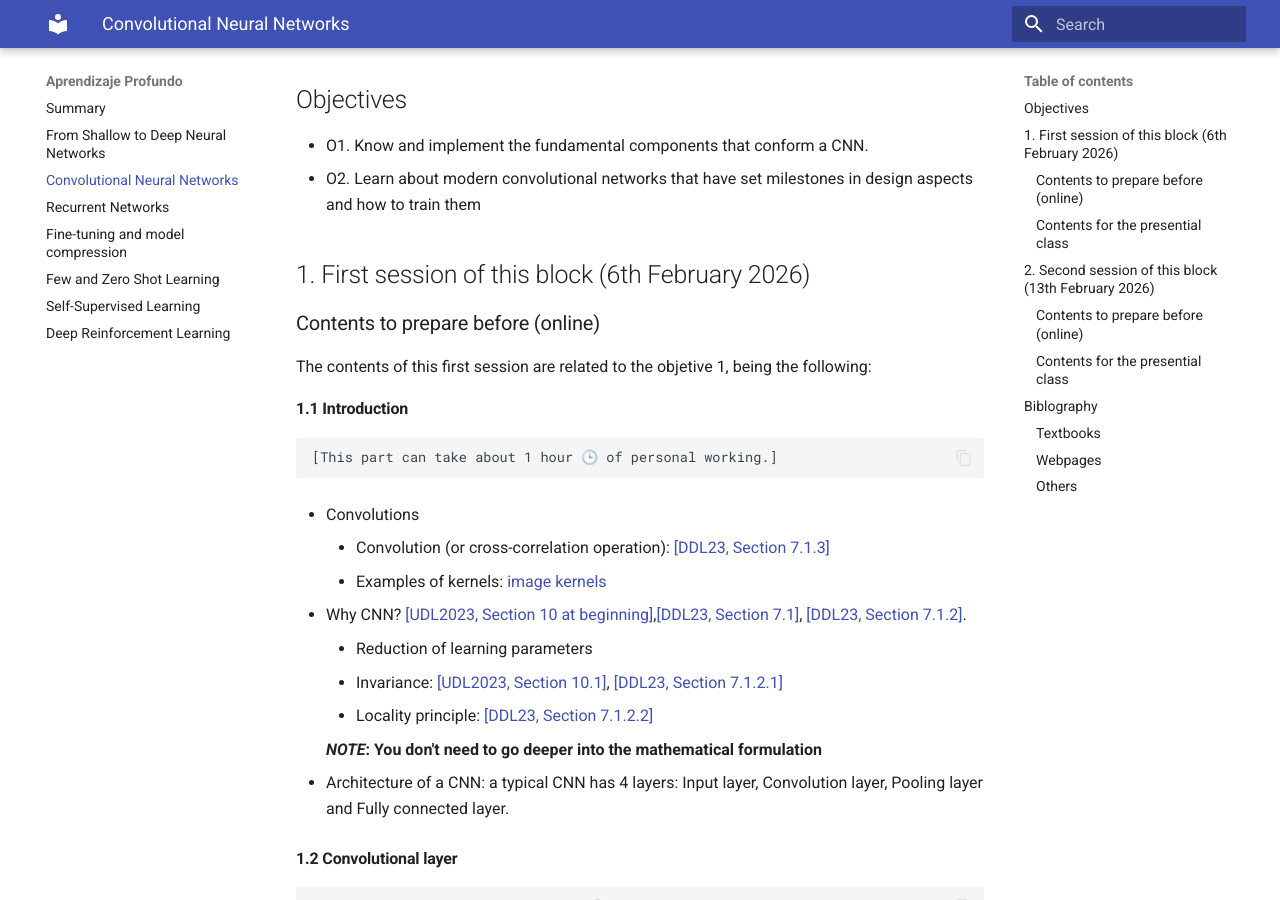
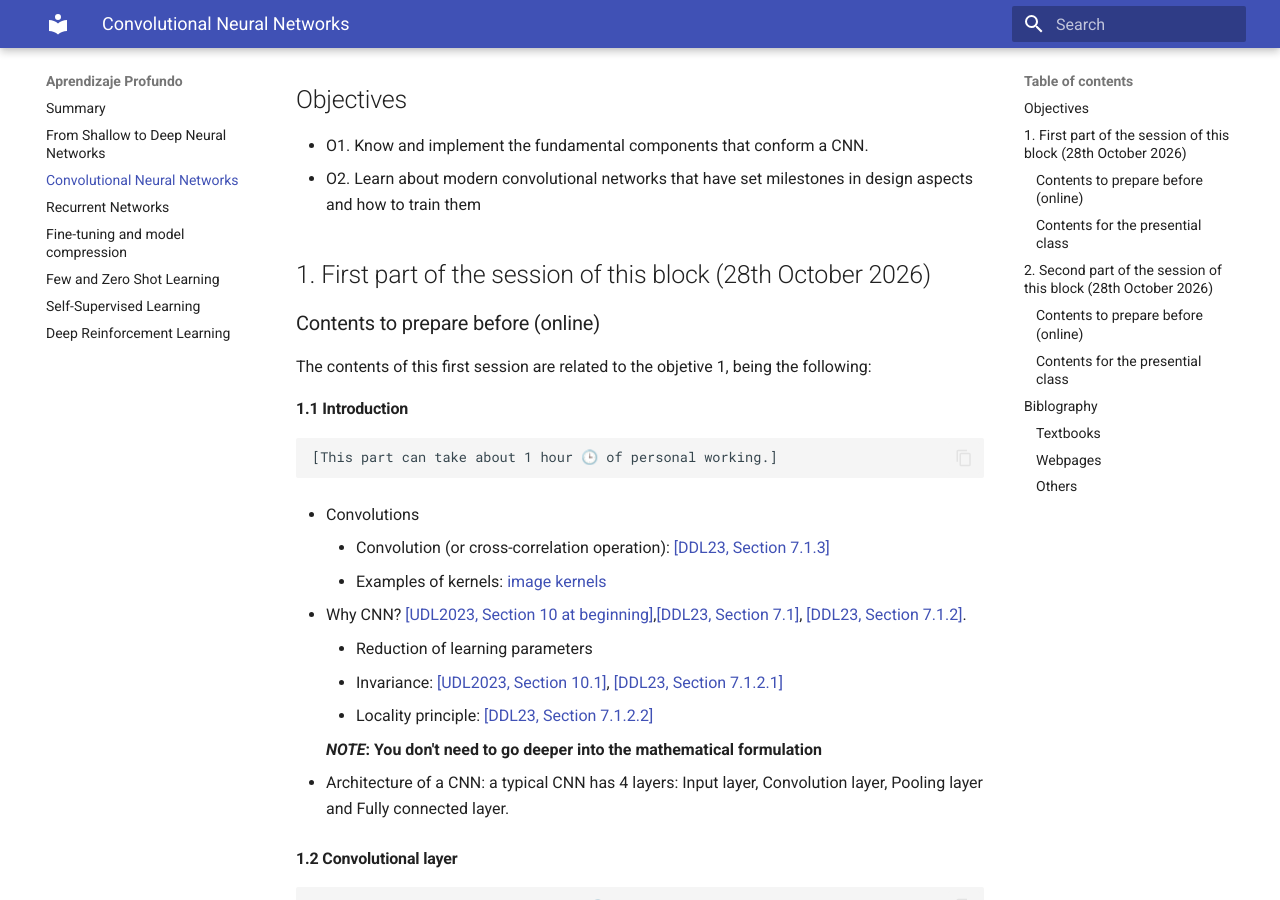
Before and after one commit to pertusa/ap, an MkDocs documentation site: the page built from docs/cnn.md, in a window 1280 px wide and 900 px high, scrolled down 605 px. Built offline with MkDocs 1.6.1 and Material for MkDocs 9.7.7, drawn with Linux system fonts in a browser that asks for light colours; formulas are drawn with MathJax 3; some of the changed text lies outside the part shown.

Commit message:
Update course

```diff
--- a/docs/cnn.md
+++ b/docs/cnn.md
@@ -12,7 +12,7 @@ Today, the [results](https://paperswithcode.com/sota/image-classification-on-ima
 * O2. Learn about modern convolutional networks that have set milestones in design aspects and how to train them
 
 
-## 1.  First session of this block (6th February 2026)
+## 1.  First part of the session of this block (28th October 2026)
 
 ### Contents to prepare before (online)
 
@@ -97,7 +97,7 @@ In the laboratory class (2 hours 🕒️ duration), we will see how certain comp
 
 The aim is for the notebooks to be studied and modified. A later class will present a more advanced practice that will involve modifying and implementing CNN code.
 
-## 2.  Second session of this block (13th February 2026)
+## 2.  Second part of the session of this block (28th October 2026)
 
 ### Contents to prepare before (online)
 
```
